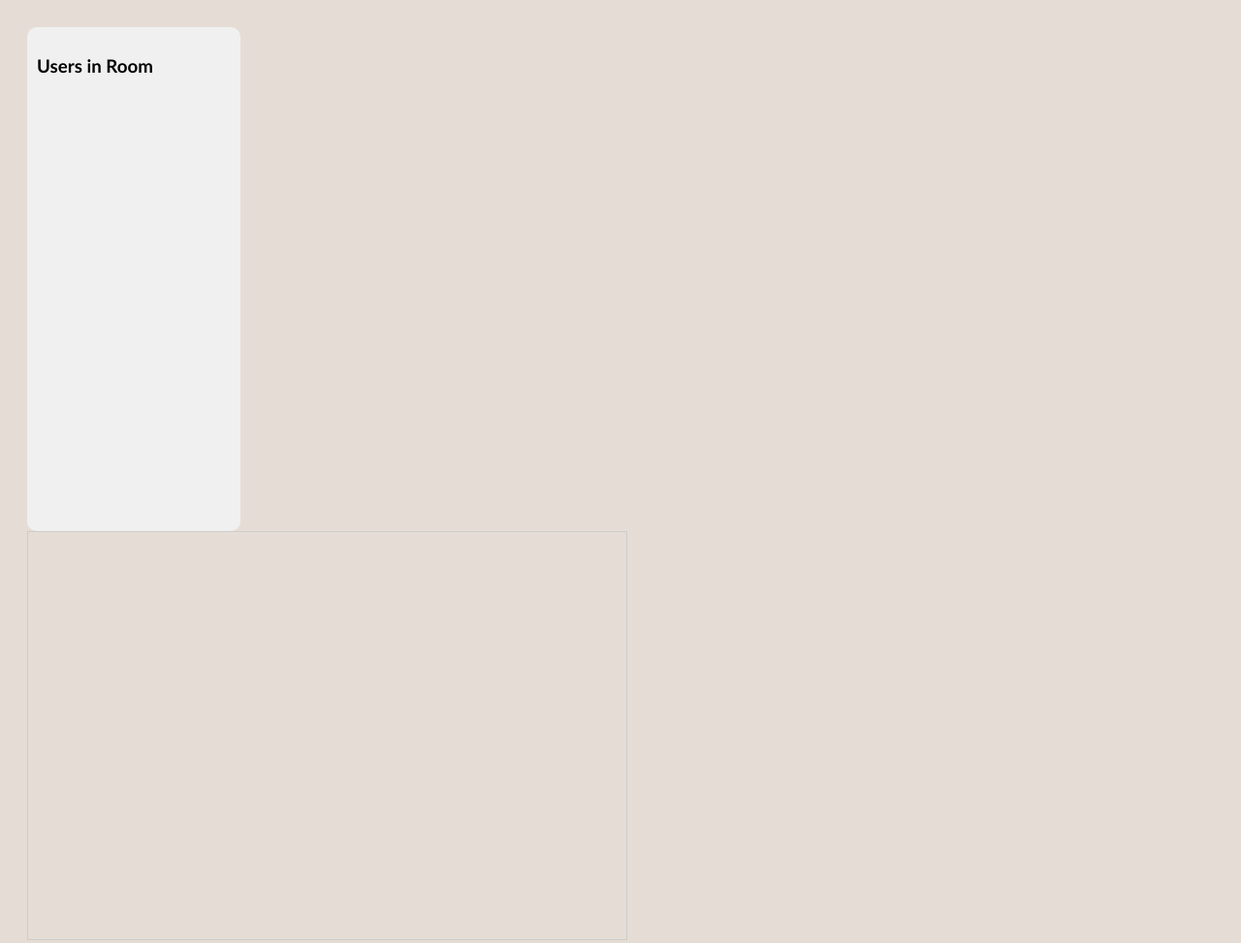
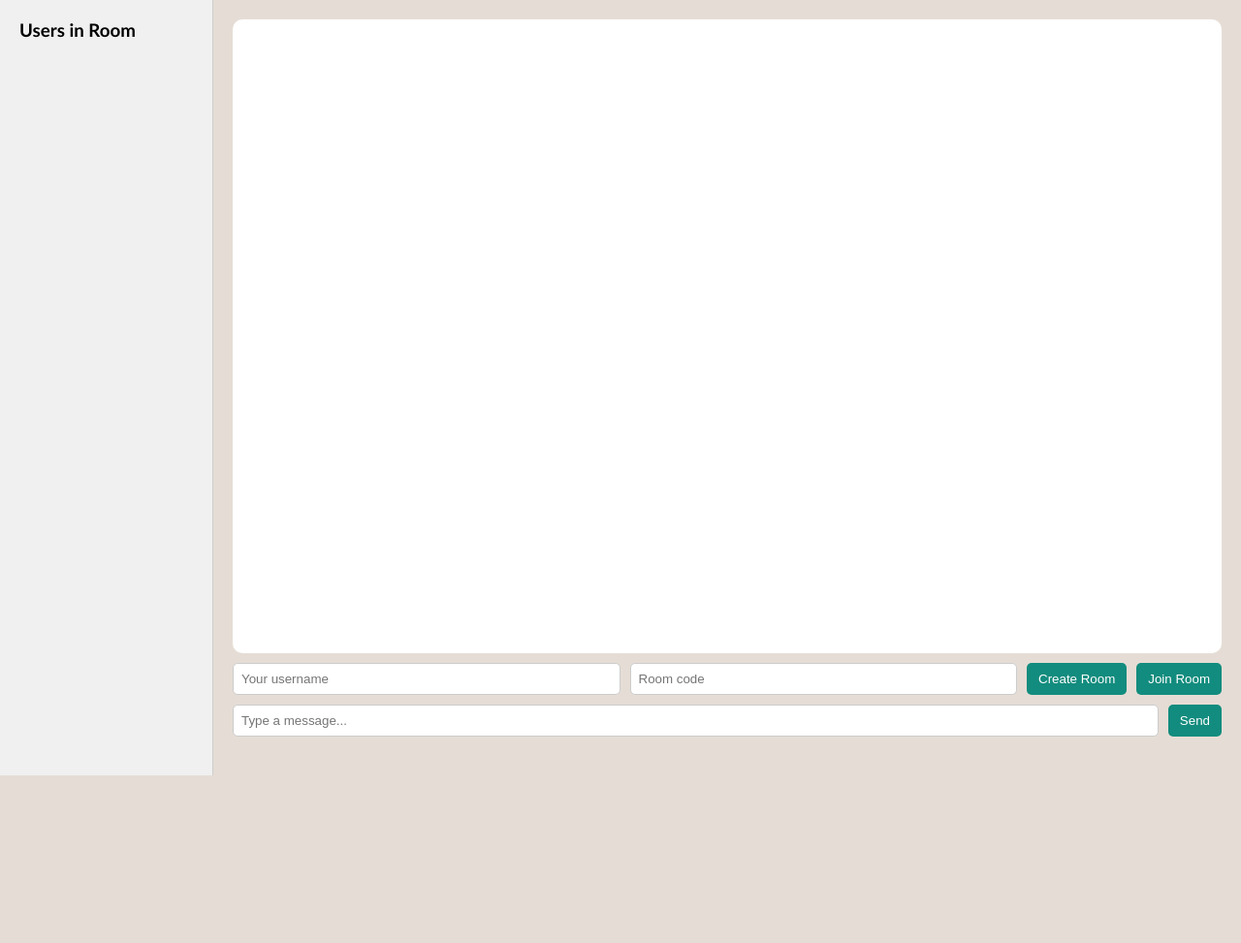
Before and after one commit to JackTheDemon354/Discord, a plain HTML site: page index.html in a window 1280 px wide. Shown: the top 973 px of the page at 97% size. After the commit the page ends 800 px from the top, so only its background shows below. Drawn offline with nearby package versions, Linux system fonts and the light colour scheme; no server answers.

Commit message:
Update styles.css

```diff
--- a/styles.css
+++ b/styles.css
@@ -1,37 +1,61 @@
+/* Root layout */
 body {
     font-family: Calibri, Comic Sans MS;
-    padding: 20px;
+    margin: 0;
+    height: 100vh;
     display: flex;
     background: #e5ddd5;
 }
 
+#container {
+    display: flex;
+    width: 100%;
+    height: 100%;
+}
+
+/* Sidebar */
 #sidebar {
-    width: 200px;
-    margin-right: 20px;
+    width: 220px;
     background: #f0f0f0;
-    padding: 10px;
-    border-radius: 10px;
-    height: 500px;
+    padding: 20px;
+    box-sizing: border-box;
+    display: flex;
+    flex-direction: column;
+    border-right: 1px solid #ccc;
     overflow-y: auto;
 }
 
+#sidebar h3 {
+    margin-top: 0;
+}
+
+#users {
+    list-style: none;
+    padding-left: 0;
+}
+
+/* Main chat area */
 #main {
     flex: 1;
     display: flex;
     flex-direction: column;
+    padding: 20px;
+    box-sizing: border-box;
 }
 
+/* Chat messages */
 #chat {
-    border:1px solid #ccc;
-    padding:10px;
-    width:100%;
-    height:400px;
-    overflow-y:auto;
-    margin-bottom:10px;
+    flex: 1;
+    background: #fff;
+    padding: 10px;
+    border-radius: 10px;
+    overflow-y: auto;
     display: flex;
     flex-direction: column;
+    margin-bottom: 10px;
 }
 
+/* Message bubbles */
 .message-bubble {
     max-width: 60%;
     padding: 8px 12px;
@@ -60,10 +84,34 @@ body {
     margin-top: 2px;
 }
 
+/* Controls layout */
 #controls, #message_area {
+    display: flex;
+    gap: 10px;
     margin-bottom: 10px;
 }
 
-input, button {
-    margin:5px;
+#controls input, #message_area input {
+    flex: 1;
+    padding: 8px;
+    border-radius: 5px;
+    border: 1px solid #ccc;
 }
+
+#controls button, #message_area button {
+    padding: 8px 12px;
+    border: none;
+    border-radius: 5px;
+    background-color: #128C7E;
+    color: white;
+    cursor: pointer;
+}
+
+#controls button:hover, #message_area button:hover {
+    background-color: #075e54;
+}
+
+#my_code {
+    margin-top: 10px;
+    font-weight: bold;
+}
```
